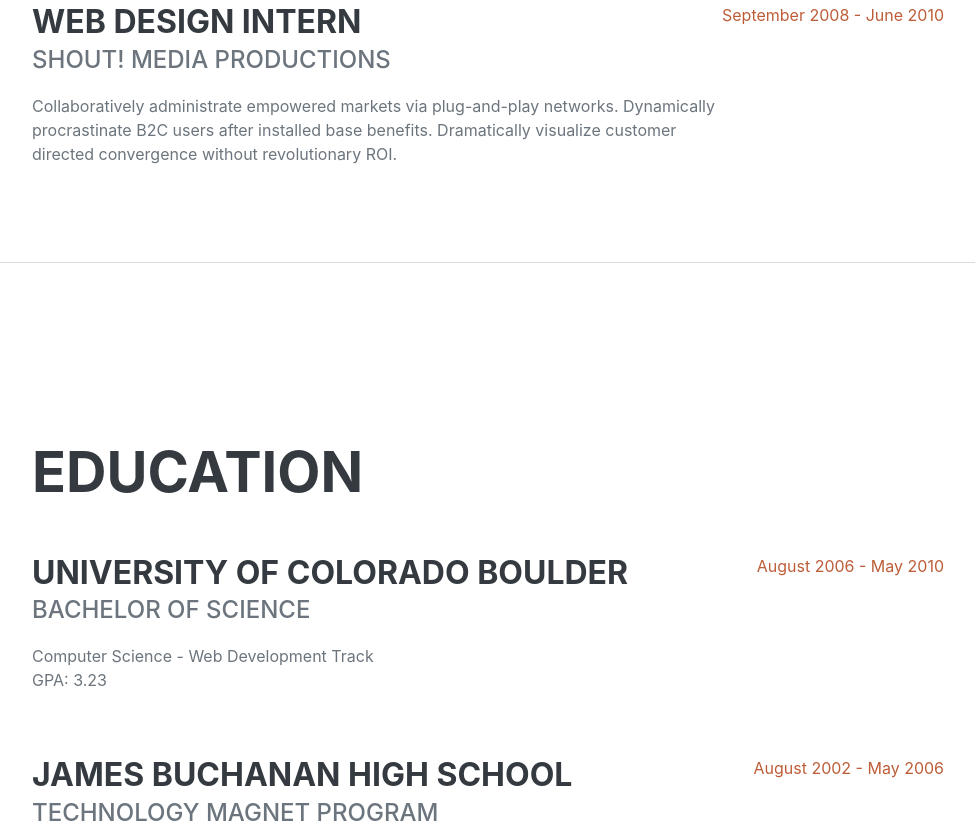
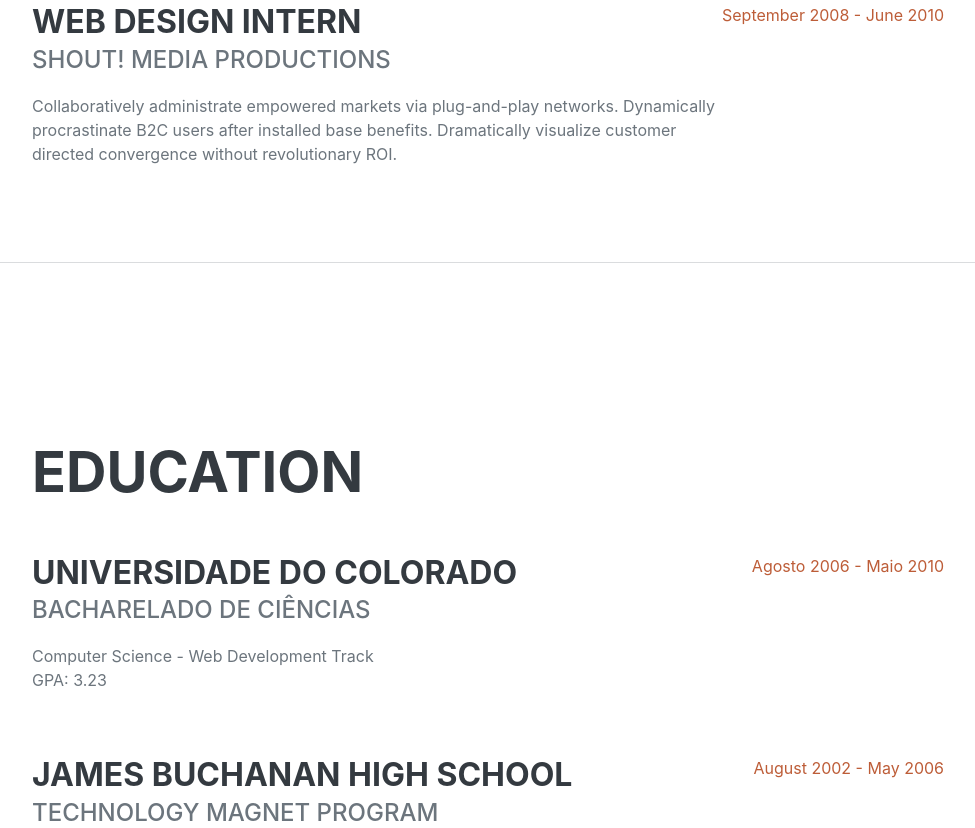
Before and after one commit to AnaLuiza74/AnaLuiza74.github.io, a plain HTML site: page index.html in a window 1280 px wide. Shown: the part 1744-2572 px from the top of the page, without its empty margins (288-1263 px from the left). Drawn offline with nearby package versions, Linux system fonts and the light colour scheme; a web font is replaced by a local one.

Commit message:
Update index.html
alterações de texto do currículo

```diff
--- a/index.html
+++ b/index.html
@@ -47,7 +47,7 @@
                         Rua Carolina Sucupira 930 apt 501 Fortaleza- CE Brasil ·
                         <a href="mailto:name@email.com">analuizabastos74@gmail.com</a>
                     </div>
-                    <p class="lead mb-5">I am experienced in leveraging agile frameworks to provide a robust synopsis for high level overviews. Iterative approaches to corporate strategy foster collaborative thinking to further the overall value proposition.</p>
+                    <p class="lead mb-5"></p>
                     <div class="social-icons">
                         <a class="social-icon" href="#!"><i class="fab fa-linkedin-in"></i></a>
                         <a class="social-icon" href="#!"><i class="fab fa-github"></i></a>
@@ -102,12 +102,12 @@
                     <h2 class="mb-5">Education</h2>
                     <div class="d-flex flex-column flex-md-row justify-content-between mb-5">
                         <div class="flex-grow-1">
-                            <h3 class="mb-0">University of Colorado Boulder</h3>
-                            <div class="subheading mb-3">Bachelor of Science</div>
+                            <h3 class="mb-0">Universidade do Colorado</h3>
+                            <div class="subheading mb-3">Bacharelado de Ciências</div>
                             <div>Computer Science - Web Development Track</div>
                             <p>GPA: 3.23</p>
                         </div>
-                        <div class="flex-shrink-0"><span class="text-primary">August 2006 - May 2010</span></div>
+                        <div class="flex-shrink-0"><span class="text-primary">Agosto 2006 - Maio 2010</span></div>
                     </div>
                     <div class="d-flex flex-column flex-md-row justify-content-between">
                         <div class="flex-grow-1">
```
